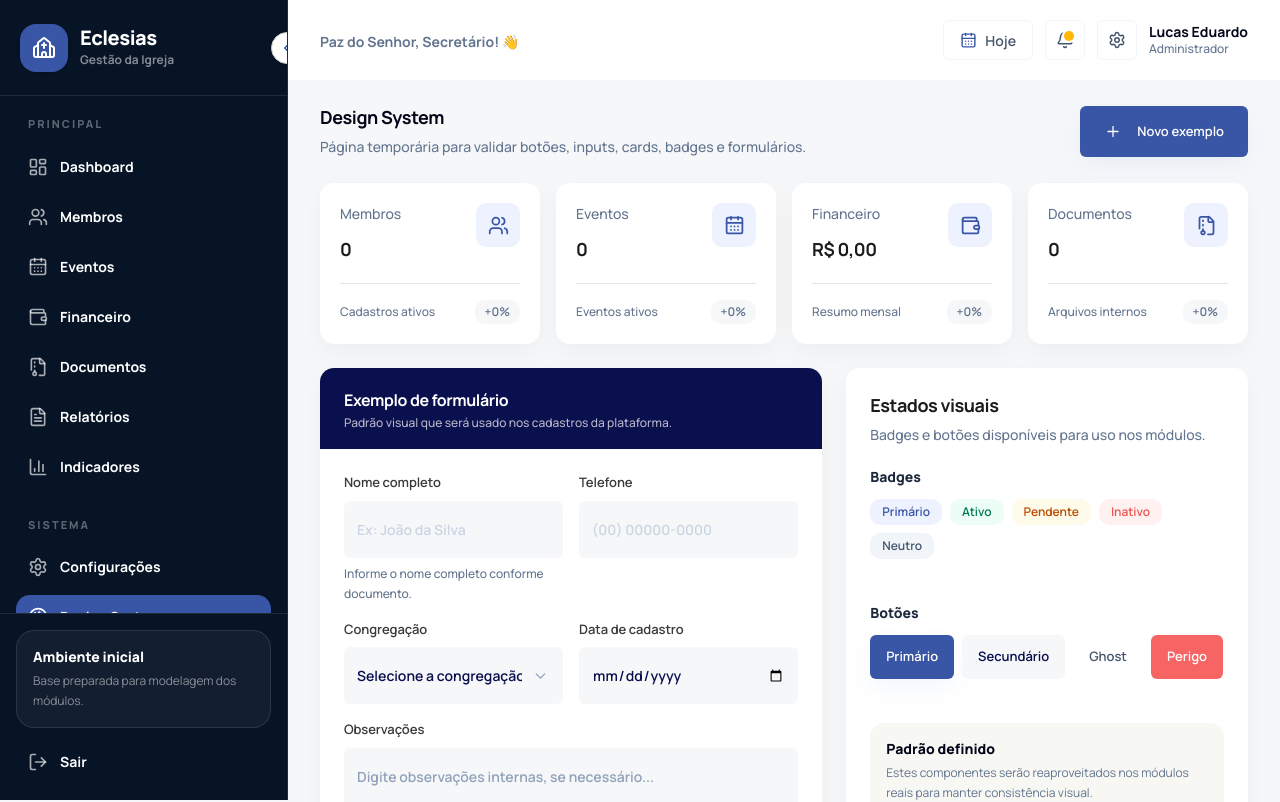
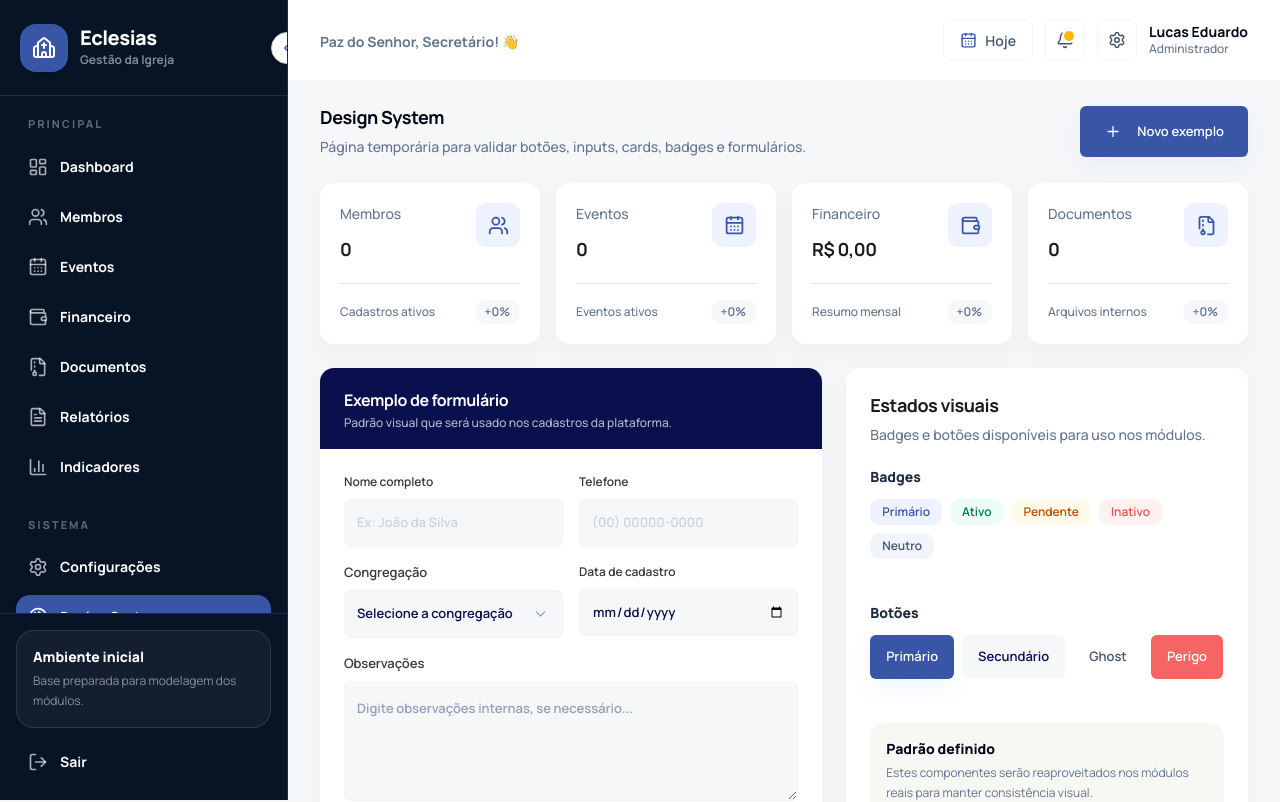
Before and after one commit to Lucasedusi/eclesia, a Next.js app: page /design-system in a window 1280 px wide. Shown: the top 802 px of the page. Built offline with nearby package versions, Linux system fonts and the light colour scheme.

Commit message:
adjust general

```diff
--- a/src/app/design-system/page.tsx
+++ b/src/app/design-system/page.tsx
@@ -87,7 +87,7 @@ export default function DesignSystemPage() {
                 id="nome"
                 label="Nome completo"
                 placeholder="Ex: João da Silva"
-                helperText="Informe o nome completo conforme documento."
+                /*helperText="Informe o nome completo conforme documento."*/
               />
 
               <Input
--- a/src/components/ui/input.tsx
+++ b/src/components/ui/input.tsx
@@ -20,7 +20,7 @@ export function Input({
       {label && (
         <label
           htmlFor={id}
-          className="mb-2 block text-[13px] font-semibold tracking-[-0.005em] text-[#3A3A39]"
+          className="mb-2 block text-[12px] font-semibold tracking-[-0.005em] text-[#3A3A39]"
         >
           {label}
         </label>
@@ -29,9 +29,9 @@ export function Input({
       <input
         id={id}
         className={cn(
-          "w-full rounded-[6px] border border-transparent bg-[#f6f7f9] px-3 py-[17px] !text-[14px] !font-semibold !text-[#090f4d] outline-none transition",
+          "w-full rounded-[6px] border border-gray-100 bg-[#f6f7f9] px-3 py-[13px] !text-[13px] !font-semibold !text-[#090f4d] outline-none transition",
           "placeholder:text-slate-300",
-          "focus:border-[#3956a6]/25 focus:bg-white focus:ring-4 focus:ring-[#3956a6]/[0.08]",
+          "focus:border-[#3956a6]/25 focus:bg-white focus:ring-3 focus:ring-[#3956a6]/[0.08]",
           error &&
             "border-[#F76464] bg-white focus:border-[#F76464] focus:ring-[#F76464]/10",
           className,
--- a/src/components/ui/select.tsx
+++ b/src/components/ui/select.tsx
@@ -40,8 +40,8 @@ export function Select({
         <select
           id={id}
           className={cn(
-            "w-full appearance-none rounded-[6px] border border-transparent bg-[#f6f7f9] px-3 py-[17px] pr-10 font-['Manrope'] !text-[14px] !font-semibold !text-[#090f4d] outline-none transition",
-            "focus:border-[#3956a6]/25 focus:bg-white focus:ring-4 focus:ring-[#3956a6]/[0.08]",
+            "w-full appearance-none rounded-[6px] border border-gray-100 bg-[#f6f7f9] px-3 py-[13px] pr-10 font-['Manrope'] !text-[13px] !font-semibold !text-[#090f4d] outline-none transition",
+            "focus:border-[#3956a6]/25 focus:bg-white focus:ring-3 focus:ring-[#3956a6]/[0.08]",
             error &&
               "border-[#F76464] bg-white focus:border-[#F76464] focus:ring-[#F76464]/10",
             className,
--- a/src/components/ui/textarea.tsx
+++ b/src/components/ui/textarea.tsx
@@ -29,9 +29,9 @@ export function Textarea({
       <textarea
         id={id}
         className={cn(
-          "min-h-[120px] w-full resize-y rounded-[6px] border border-transparent bg-[#f6f7f9] px-3 py-[17px] font-['Manrope'] !text-[14px] !font-semibold !text-[#090f4d] outline-none transition",
+          "min-h-[120px] w-full resize-y rounded-[6px] border border-gray-100 bg-[#f6f7f9] px-3 py-[17px] font-['Manrope'] !text-[13px] !font-semibold !text-[#090f4d] outline-none transition",
           "placeholder:text-slate-400",
-          "focus:border-[#3956a6]/25 focus:bg-white focus:ring-4 focus:ring-[#3956a6]/[0.08]",
+          "focus:border-[#3956a6]/25 focus:bg-white focus:ring-3 focus:ring-[#3956a6]/[0.08]",
           error &&
             "border-[#F76464] bg-white focus:border-[#F76464] focus:ring-[#F76464]/10",
           className,
```
Also changed, not shown: 1 other file (tests, documents, lock files or other folders).
